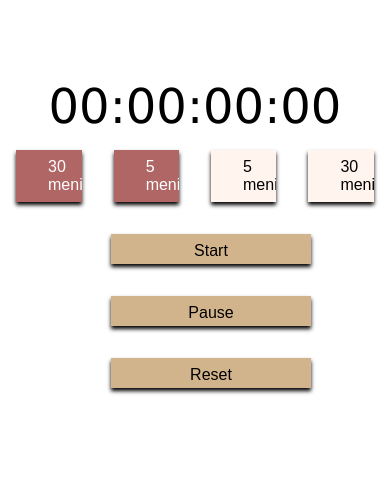
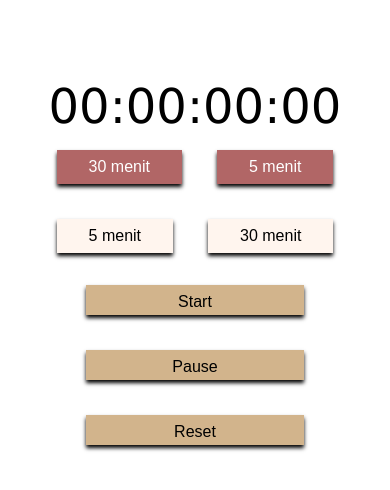
Before and after one commit to Littheworld/timer, a plain HTML site: page index.html in a window 390 px wide. Drawn offline with Linux system fonts and the light colour scheme.

Commit message:
control button aligning update

```diff
--- a/style.css
+++ b/style.css
@@ -8,6 +8,9 @@ body {
 
 .main-container{
     margin: 20% auto;
+    display: flex;
+    flex-direction: column;
+
 }
 
 #Number {
@@ -21,18 +24,19 @@ body {
 #control-button{
     flex-direction: column;
     margin: auto;
-    max-width: 200px;
+    max-width: 250px;
+
 }
 .container{
     display: flex;
     justify-content: center;
-    margin: auto;
-    width: 100%;
+    gap: 3px;
+    flex-wrap: wrap;
 }
 
 .ctrlspecial{
     background-color: tan;
-    width:100%;
+    padding: 0.5em 1em ;
     height: 30px;
 }
 
@@ -40,6 +44,8 @@ body {
 background-color:rgb(255, 171, 60) ;
 }
 .button{
+
+    text-align: center;
     font-size: 1rem;
     overflow: hidden;
     padding: 0.5em 2em;
@@ -47,6 +53,7 @@ background-color:rgb(255, 171, 60) ;
     border: none;
     box-shadow: 0px 3px 4px black;
 }
+
 .decrease{
     color: rgb(255, 255, 255);
     background-color: rgba(138, 26, 26, 0.667);
@@ -67,10 +74,14 @@ background-color:rgb(255, 171, 60) ;
 /* For mobile devices */
 @media (max-width: 600px) {
     body {
-        font-size: 14px;
+        font-size: 10px;
     }
     .web-only{
         display: none;
+    }
+    .button-container button {
+        padding: 8px 16px;
+        font-size: 0.9em;
     }
 }
 
```
